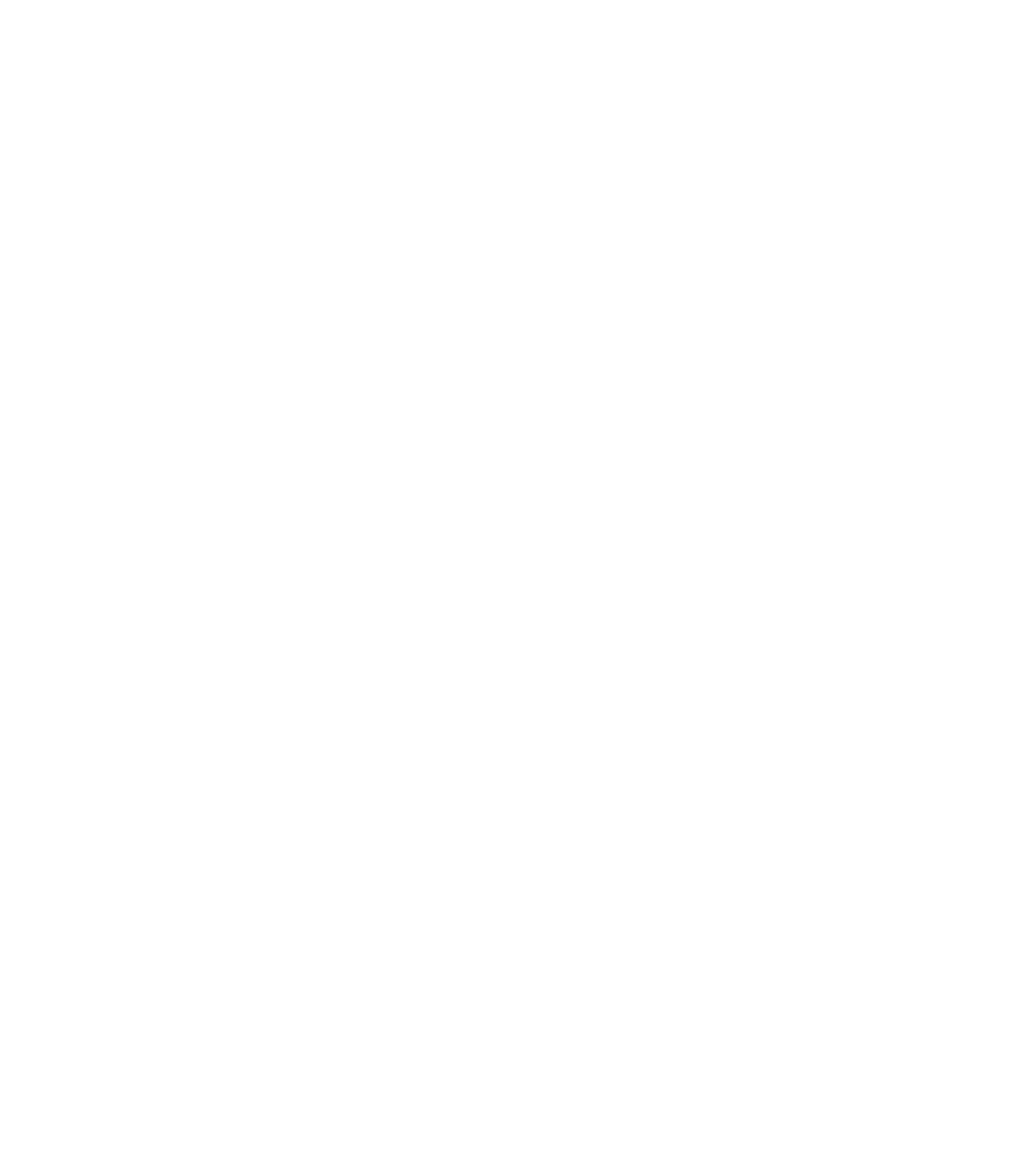
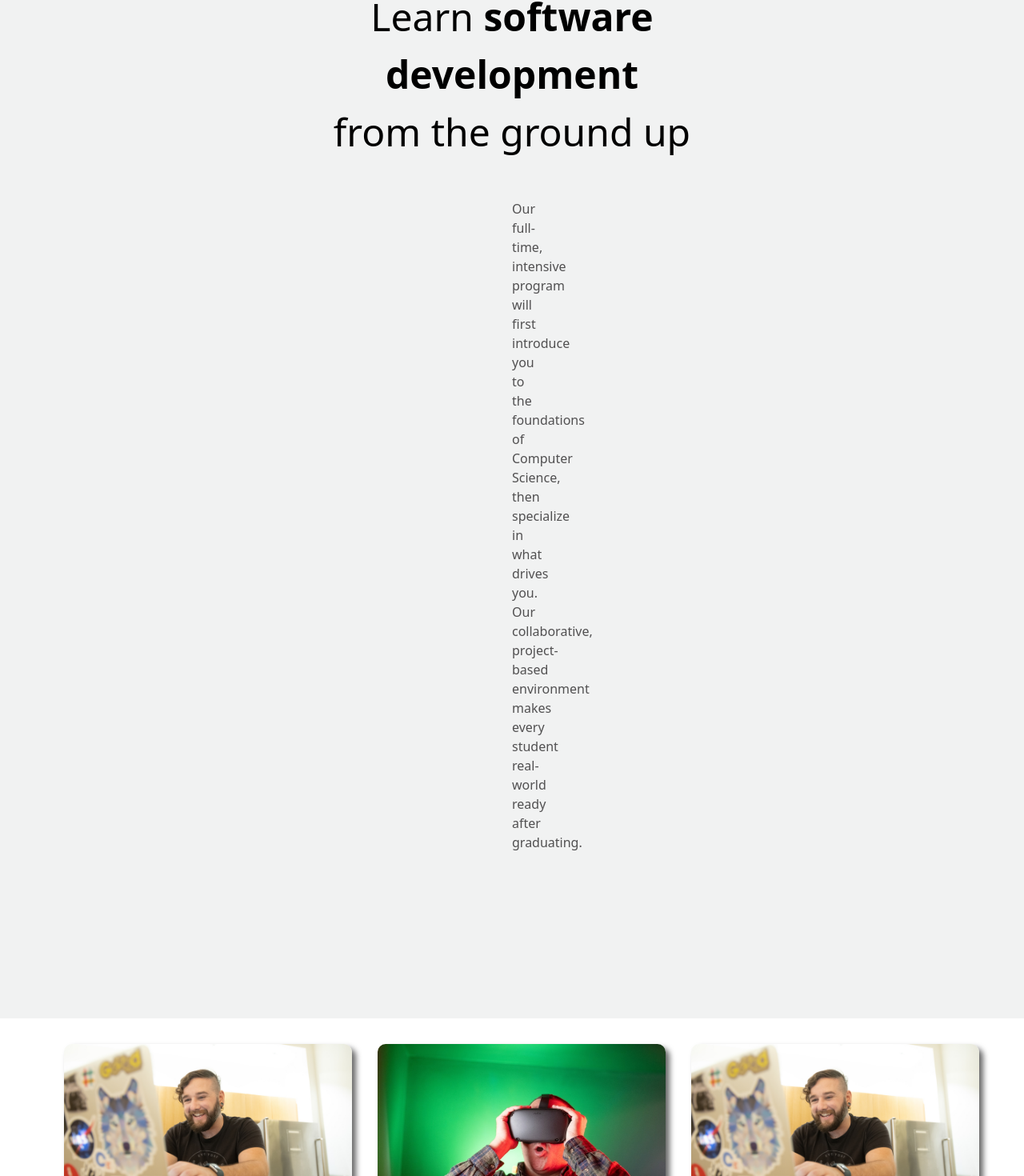
Before and after one commit to Arantisjr/holberton_website_clone, a React (Vite) app: page / in a window 1280 px wide. Shown: the part 3637-5107 px from the top of the page at 80% size. Before the commit the page ends 3462 px from the top, so only its background shows below. Built offline with nearby package versions, Linux system fonts and the light colour scheme.

Commit message:
chore: finished section 3 starting section4

```diff
--- a/src/section1/Section1.jsx
+++ b/src/section1/Section1.jsx
@@ -18,7 +18,7 @@ const Section1 = () =>{
             <button className='apply_button'><a href="">Apply now</a></button>
             <button className='learn_more'><a href="">Learn more</a></button>
             </div>
-            <img src={page_image} alt="an image of a girl" />
+            <img className='image_girl' src={page_image} alt="an image of a girl" />
 
             <div className="flaoting_image">
                 <img src={floating_imgae} alt="logo_image" />
--- a/src/section1/Section1.scss
+++ b/src/section1/Section1.scss
@@ -59,7 +59,7 @@ margin-bottom: 0;
 
                     }
             }
-                img{
+                .image_girl{
                     width: 100%;
                 }
                 .flaoting_image img{
--- a/src/section3/Div_component/Div_component.jsx
+++ b/src/section3/Div_component/Div_component.jsx
@@ -1,11 +1,33 @@
 import '../Div_component/Div_component.scss'
+import laptop_img from '../images/laptop.svg'
 
-const Div_component = () =>{
+const Div_component = (props) =>{
+    const{head_img, paragraph1, paragraph2, some_text} = props;
 
 
 
     return(
         <>
+        <div className="image_div">
+            <img src={head_img} alt="header image" className='header_img' />
+            <div className="s3text_div">
+                <p className='text1'>{paragraph1}</p>
+                <p className='text2'>{paragraph2}</p>
+            </div>
+            <div className="pl_div">
+              <div className="laptop_icon"> <img src={laptop_img} alt="laptop icon" /></div>
+                <p className='pl_lang'>{some_text}</p>
+            </div>
+
+            <div className="footer_buttons">
+                <button className='buton_more'>
+                    Learn more
+                </button>
+                <button className='campus'>
+                    Find a campus
+                </button>
+            </div>
+        </div>
         </>
     )
 }
--- a/src/section3/Div_component/Div_component.scss
+++ b/src/section3/Div_component/Div_component.scss
@@ -0,0 +1,86 @@
+$button_color:#E1003C;
+$text_clor:#A09C9D;
+.image_div{
+    box-shadow: 5px 5px 7px rgba(0, 0, 0, 0.6);
+    border-radius: 10px;
+
+        .header_img{
+            width: 100%;
+            border-top-right-radius: 10px;
+            border-top-left-radius: 10px;
+        }
+        .s3text_div{
+            line-height: 2;
+            padding: 2rem 3rem;
+
+                .text1{
+                    font-size: 1.5rem;
+                    font-weight: bold;
+                    color: $button_color;
+                    margin-bottom: 1rem;
+                }
+                .text2{
+                    color: $text_clor;
+                    font-size: 1rem;
+                    margin-top: 1rem;
+                }
+        }
+        .pl_div{
+            padding: 2rem 3rem;
+            display: flex;
+            gap: 1rem;
+            align-items: center;
+            color: $text_clor;
+            font-style: italic;
+
+
+                .laptop_icon{
+                    background-color: #FFEBF0;
+                    padding: .5rem;
+                    border-radius: 50%;
+
+
+
+                        img{
+                            height:3rem;
+                            width: 4rem;
+                        }
+                }
+
+          }
+          .footer_buttons{
+            display: flex;
+            gap: 2rem;
+            padding: 2rem 3rem;
+            font-weight: 400;
+
+                .buton_more{
+                    background-color: $button_color;
+                    color: white;
+                    padding: 1rem 2rem;
+                    border: none;
+                    border-radius: 2rem;
+                    animation: transform 2s ease;
+                    cursor: pointer;
+
+                         &:hover{
+                            transform: scale(1.05);
+
+                        }
+                }
+                .campus{
+                    color: $button_color;
+                    border: 1px solid $button_color;
+                    padding: 1rem 2rem;
+                    border-radius: 2rem;
+                    cursor: pointer;
+                    animation: transform 2s ease;
+
+                    &:hover{
+                        transform: scale(1.05);
+
+                    }
+                }
+          }
+
+}
--- a/src/section3/Section3.jsx
+++ b/src/section3/Section3.jsx
@@ -1,5 +1,7 @@
 import '../section3/Section3.scss'
 import Div_component from './Div_component/Div_component'
+import img1 from '../assets/img1.jpg'
+import img2 from '../assets/img2.jpeg'
 
 
 const Section3 = () =>{
@@ -7,8 +9,64 @@ const Section3 = () =>{
 
     return(
         <>
-        <div className="main_container">
-            <Div_component />
+         <div className="s3upper_div">
+                <p className='s3header'>
+                Learn <span>software development</span> <br />
+                ‍from the ground up
+                </p>
+                <p className='s3texts'>
+                Our full-time, intensive program will first introduce you to the foundations of Computer Science,
+                then specialize in what drives you. Our collaborative, project-based environment makes every student
+                real-world ready after graduating.
+                </p>
+            </div>
+        <div className="s3main_container">
+
+
+            <Div_component
+                head_img = {img1}
+                paragraph1 = "Foundations of Computer Science and Machine Learning"
+                paragraph2 ="Learn and explore the technologies behind modern-day breakthroughs in the fields of computer vision,
+                                natural language processing, recommender systems, autofocus driving and more. "
+                some_text ="TensorFlow, Pandas, Keras, MongoDB, Numpy, Matplotlib, Algorithms, Data Structures"
+            />
+
+            <Div_component
+                head_img = {img2}
+                paragraph1 = "Foundations of Computer Science and Augmented Reality & Virtual Reality"
+                paragraph2 ="Learn C# and develop interactive mixed-reality projects
+                             in Unity3D, the world’s leading real-time game engine."
+                some_text ="Unity3D, ARKit, C#, Unity AR Foundation, ARCore, ShaderGraph, Algorithms, Data Structures"
+            />
+            <Div_component
+                head_img = {img1}
+                paragraph1 = "Foundations of Computer Science and Full-Stack Web Development"
+                paragraph2 ="Advance your skills in front-end, back-end and React development to create, maintain,
+                            and improve web applications and APIs."
+                some_text ="Modern Javascript, React / Redux, Node.js, Redis, Data privacy, Data structures, Algorithms, MySQL / MongoDB"
+            />
+             <Div_component
+                head_img = {img1}
+                paragraph1 = "Foundations of Computer Science and Low Level & Algorithms"
+                paragraph2 ="Dive into the C programming language, the Linux operating system, and uncover the mechanisms behind Blockchain technology by
+                                building your own cryptocurrency from scratch. "
+                some_text ="C, Shell, Linux, Multithreading, Assembly, Sockets, Algorithms, Data, Data Structures"
+            />
+              <Div_component
+                head_img = {img1}
+                paragraph1 = "Foundations of Computer Science and Front-End Web Development"
+                paragraph2 ="The work of front-end developers is what helps technology be usable to the average person, and companies with the best, most stable, and most usable
+                                sites are the most popular on the web. "
+                some_text ="HTML/CSS, Redux, ES6, GraphQL, Responsive Design, Data Structures, React, Algorithms"
+            />
+            <Div_component
+                head_img = {img1}
+                paragraph1 = "Foundations of Computer Science and Back-End Web Development"
+                paragraph2 ="Finding the perfect rental, sharing a photo from the cloud, and keeping data secure while using the web
+                                 are all driven by back-end web developers."
+                some_text ="MySQL, NodeJS, Redis, Authentication, Caching, GraphQL, i18n, Data Structures"
+            />
+
         </div>
         </>
     )
--- a/src/section3/Section3.scss
+++ b/src/section3/Section3.scss
@@ -0,0 +1,27 @@
+.s3upper_div{
+    background-color: #F1F2F2;
+    padding: 10rem 25rem;
+
+        .s3header{
+            font-size: 3rem;
+            font-weight: 500;
+            text-align: center;
+
+                span{
+                    font-weight: bolder;
+                }
+        }
+        .s3texts{
+            padding: 3rem 15rem;
+            color: #515051;
+        }
+}
+
+.s3main_container{
+    display: grid;
+    grid-template-columns: 1fr 1fr 1fr ;
+    padding: 2rem 5rem;
+    gap: 2rem;
+
+
+}
```
Also changed, not shown: src/assets/laptop.svg (added), src/section3/images/laptop.svg (added).
